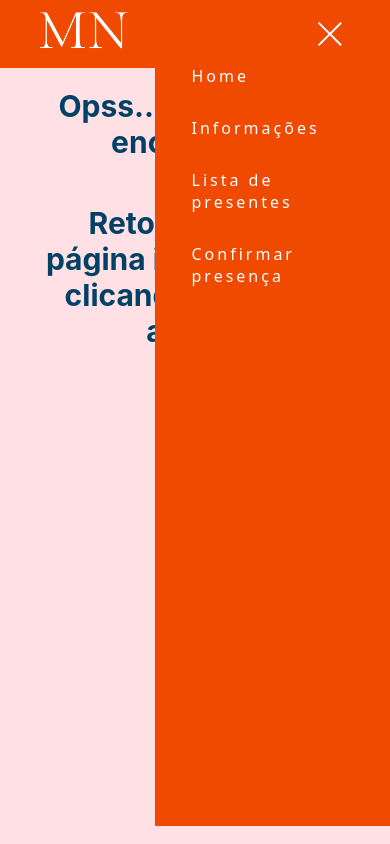
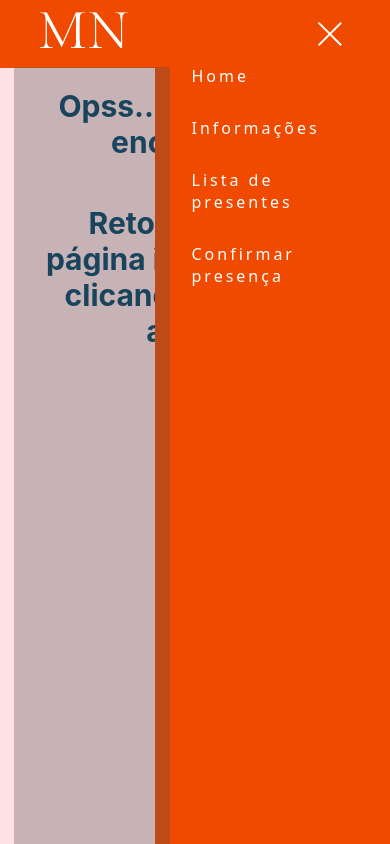
Before and after one commit to CaioVAzeredo/casamento_mn, a React (Create React App) app: page /ListaDePresentes in a window 390 px wide. Both pictures are taken after a click on the element 327 px from the left and 33 px from the top of the page. Built offline with nearby package versions, Linux system fonts and the light colour scheme.

Commit message:
Feito a adição de mais funções no nav-list

```diff
--- a/src/components/Header/estilo.css
+++ b/src/components/Header/estilo.css
@@ -94,12 +94,25 @@ nav {
     cursor: pointer;
   }
 
+  .EspacoEmBranco{
+    position: absolute;
+    top: 2vh;
+    right: 220px;
+    width: 40vw;
+    height: 100vh;
+    background: #4b4b4a4f;
+    flex-direction: column;
+    align-items: center;
+    transition: transform 1s ease-in;
+    transform: translateX(0);
+  }
+
   .nav-list {
     position: absolute;
     top: 4vh;
     right: 0;
     width: 50vw;
-    height: 92vh;
+    height: 100vh;
     background: #F04A00;
     flex-direction: column;
     align-items: center;
--- a/src/components/Header/index.js
+++ b/src/components/Header/index.js
@@ -42,7 +42,7 @@ function Header() {
     return (
         <HeaderContainer>
             <nav>
-                <Link to="/"><img src={imagemLogo} alt="Foto" className="logo" /></Link>
+                <Link to="/"><img src={imagemLogo} alt="Foto" className="logo" onClick={alternaMenu}/></Link>
                 <div
                     onClick={alternaMenu}
                     className={`mobile-menu ${isOpen ? 'open' : ''}`}
@@ -54,10 +54,13 @@ function Header() {
 
                 {(isDesktop || isOpen) && (
                     <ul className="nav-list">
-                        <li><Link to="/">Home</Link></li>
-                        <li><Link to="/informacoes">Informações</Link></li>
-                        <li><Link to="/lista-de-presentes">Lista de presentes</Link></li>
-                        <li><Link to ="https://docs.google.com/forms/d/e/1FAIpQLSd6m4HR6Rh5m-niA92uHhqGqeE_e6A1cG79SyGpmmki_VqxqQ/viewform">Confirmar presença</Link></li>
+                        <li><Link to="/" onClick={alternaMenu}>Home</Link></li>
+                        <li><Link to="/informacoes" onClick={alternaMenu}>Informações</Link></li>
+                        <li><Link to="/lista-de-presentes" onClick={alternaMenu}>Lista de presentes</Link></li>
+                        <li><Link to="https://docs.google.com/forms/d/e/1FAIpQLSd6m4HR6Rh5m-niA92uHhqGqeE_e6A1cG79SyGpmmki_VqxqQ/viewform">Confirmar presença</Link></li>
+                <div className="EspacoEmBranco" onClick={alternaMenu}>
+
+                </div>
                     </ul>
                 )}
             </nav>
```
